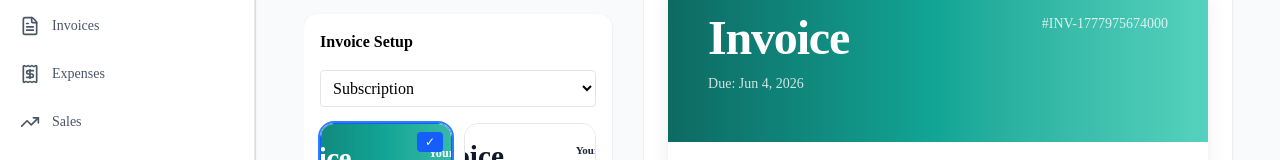
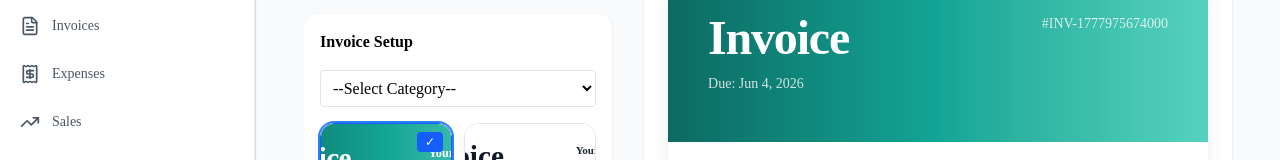
Before and after one commit to markpraise288/invoice-generator-app, a Next.js app: page /invoices/create in a window 1280 px wide. Shown: the part 179-339 px from the top of the page. Built offline with nearby package versions, Linux system fonts and the light colour scheme; no server answers.

Commit message:
added category indicator to invoice options selector

```diff
--- a/app/(dashboard)/invoices/create/page.tsx
+++ b/app/(dashboard)/invoices/create/page.tsx
@@ -329,6 +329,7 @@ export default function CreateInvoicePage() {
             }
             className="w-full p-2 border rounded dark:bg-gray-700 dark:border-gray-600 focus:outline-none focus:ring-2 focus:ring-blue-500"
           >
+            <option value="standard">--Select Category--</option>
             <option value="subscription">Subscription</option>
             <option value="service">Service</option>
           </select>
--- a/components/invoicesUI/forms/StandardFields.tsx
+++ b/components/invoicesUI/forms/StandardFields.tsx
@@ -31,7 +31,7 @@ export default function StandardFields({
   handleTax,
 }: StandardFieldsProps) {
   return (
-    <div className="space-y-6">
+    <div className="space-y-6 mb-6">
 
       {/* 🔹 CLIENT SELECT */}
       <div className="bg-white dark:bg-slate-800 p-4 rounded-2xl border border-gray-100 dark:border-slate-700 shadow-sm">
```
